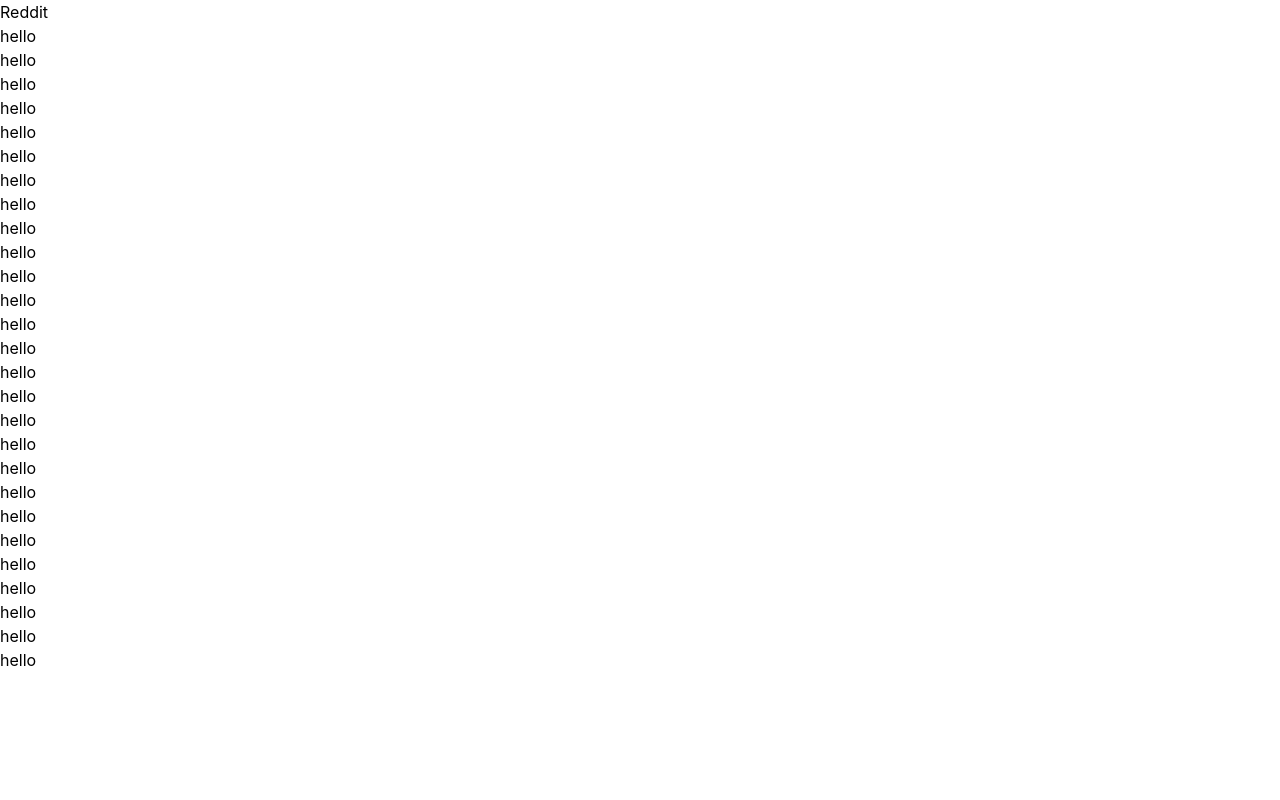
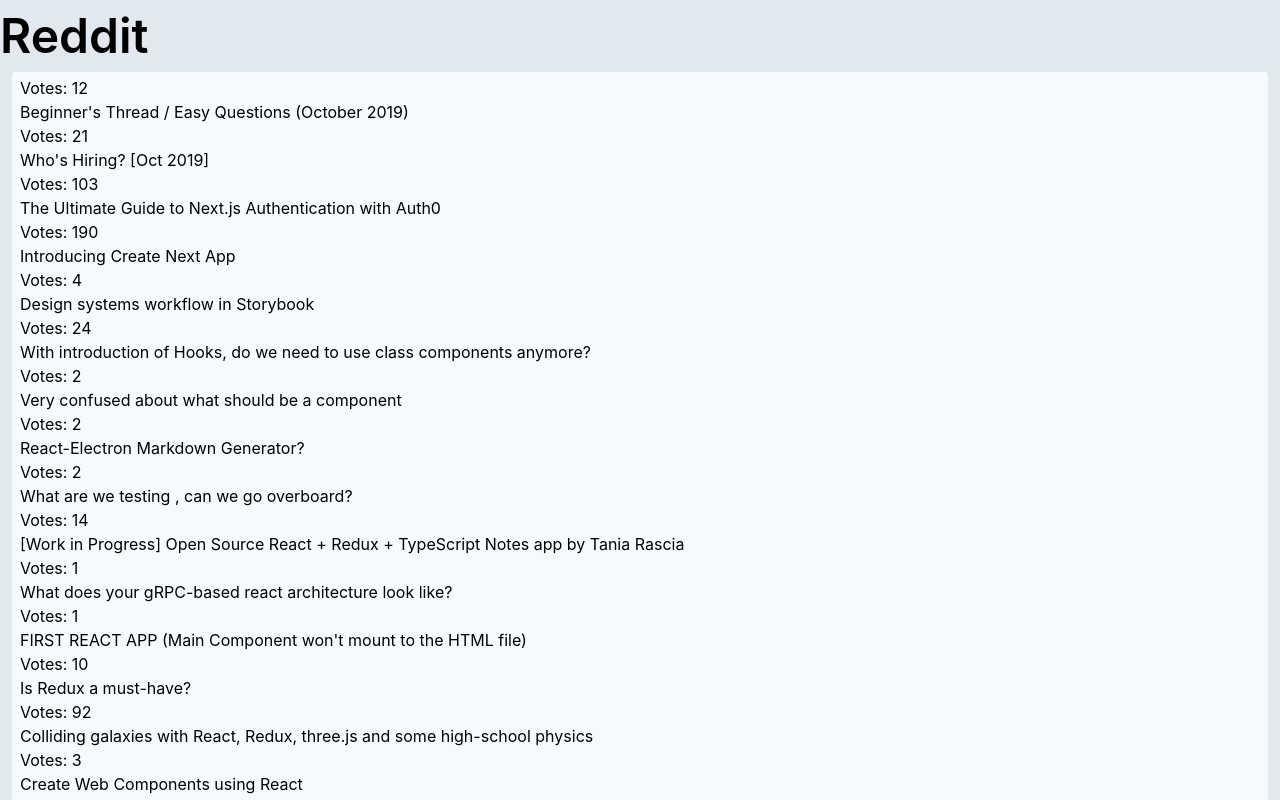
Before and after one commit to ivanwenliang/simple-reddit-hooks, a React (Create React App) app: page / in a window 1280 px wide. Shown: the top 800 px of the page. Built offline with nearby package versions, Linux system fonts and the light colour scheme.

Commit message:
Add votes

```diff
--- a/src/components/App.js
+++ b/src/components/App.js
@@ -4,8 +4,8 @@ import { posts } from "../static-data";
 
 function App() {
   return (
-    <div>
-      <h1>Reddit</h1>
+    <div className="w-full h-screen bg-gray-300">
+      <h1 className="font-semibold text-5xl">Reddit</h1>
       <RedditListing posts={posts.data.children} />
     </div>
   );
--- a/src/components/RedditListing.js
+++ b/src/components/RedditListing.js
@@ -3,7 +3,7 @@ import RedditPost from "./RedditPost";
 
 const RedditListing = ({ posts }) => {
   return (
-    <div>
+    <div className="py-1 px-2 mx-3 bg-gray-100 rounded">
       <ul>
         {posts.map(post => {
           return (
--- a/src/components/RedditPost.js
+++ b/src/components/RedditPost.js
@@ -1,7 +1,15 @@
-import React from "react";
+import React, { useState } from "react";
+import Voting from "./Voting";
 
 const RedditPost = ({ post }) => {
-  return <div>hello</div>;
+  const [votes, setVotes] = useState(0);
+
+  return (
+    <div>
+      <Voting post={post} />
+      {post.data.title}
+    </div>
+  );
 };
 
 export default RedditPost;
--- a/src/components/Voting.js
+++ b/src/components/Voting.js
@@ -0,0 +1,7 @@
+import React from "react";
+
+const Voting = ({ post }) => {
+  return <div>Votes: {post.data.score}</div>;
+};
+
+export default Voting;
```
